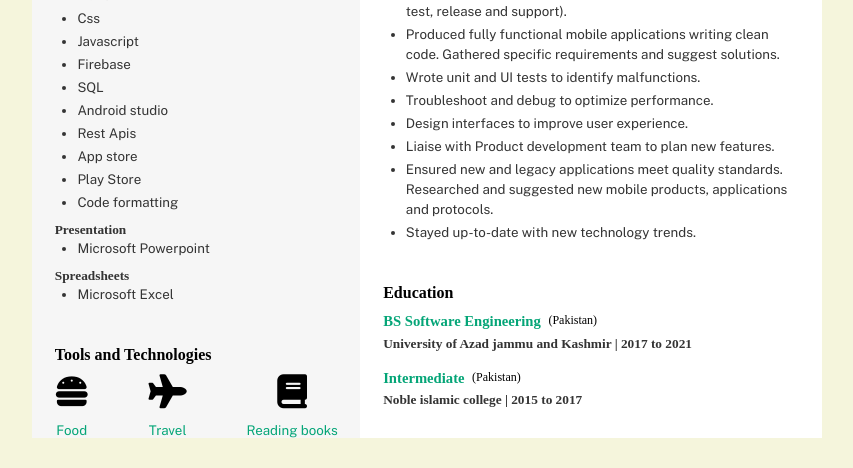
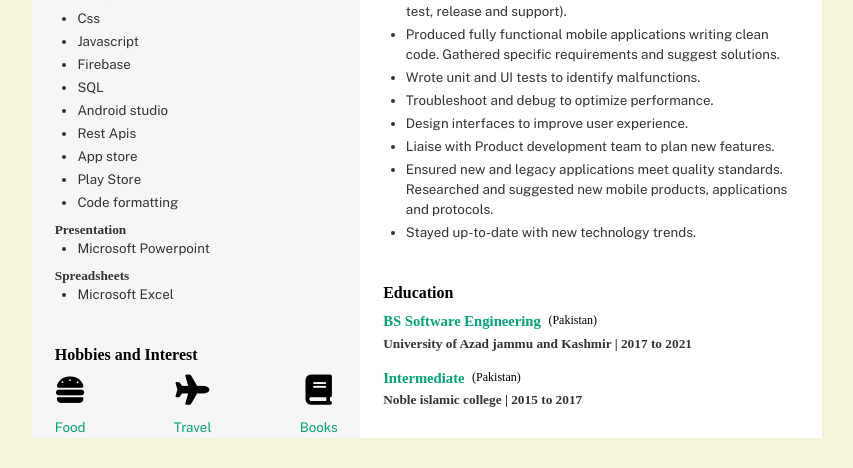
Before and after one commit to sannykhan3777/CV_Sanny, a plain HTML site: page index.html in a window 1280 px wide. Shown: the part 1837-2305 px from the top of the page, without its empty margins (213-1066 px from the left). Drawn offline with nearby package versions, Linux system fonts and the light colour scheme; a web font is replaced by a local one.

Commit message:
Add hobbies and interest Change hobbies icon font size

```diff
--- a/index.html
+++ b/index.html
@@ -252,7 +252,7 @@
 
                 </div>
                 <div class="hobbies_container">
-                    <h2>Tools and Technologies</h2>
+                    <h2>Hobbies and Interest</h2>
                     <div class="hobbies_tile">
                         <div class="hobby_container">
                             <i class="fa-solid fa-burger "></i>
@@ -266,7 +266,7 @@
                         </div>
                         <div class="hobby_container">
                             <i class="fa-solid fa-book"></i>
-                            <p>Reading books</p>
+                            <p>Books</p>
 
                         </div>
                     </div>
--- a/style.css
+++ b/style.css
@@ -133,9 +133,9 @@
   gap: 0.3cm;
 
 }
-.hobby_container > i{
+.hobby_container i{
   display: flex;
-  font-size: 0.9cm;
+  font-size: 0.8cm;
 }
 .hobby_container p{
   margin: 0;
```
